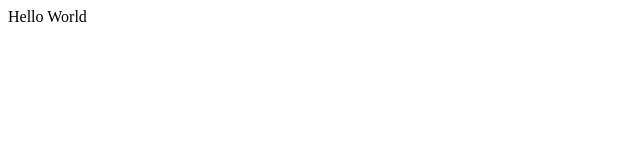
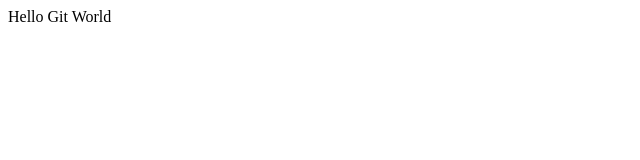
Before and after one commit to ShaikHidayathulla1989/my-test-repo, a plain HTML site: page hello.html in a window 1280 px wide. Shown: the full height of the page, 0-640 px from the left. Drawn offline with Linux system fonts and the light colour scheme.

Commit message:
This is my second commit for hello.html

```diff
--- a/hello.html
+++ b/hello.html
@@ -1 +1 @@
-<!DOCTYPE html><html><body>Hello World</body></html>
+<!DOCTYPE html><html><body>Hello Git World</body></html>
```
